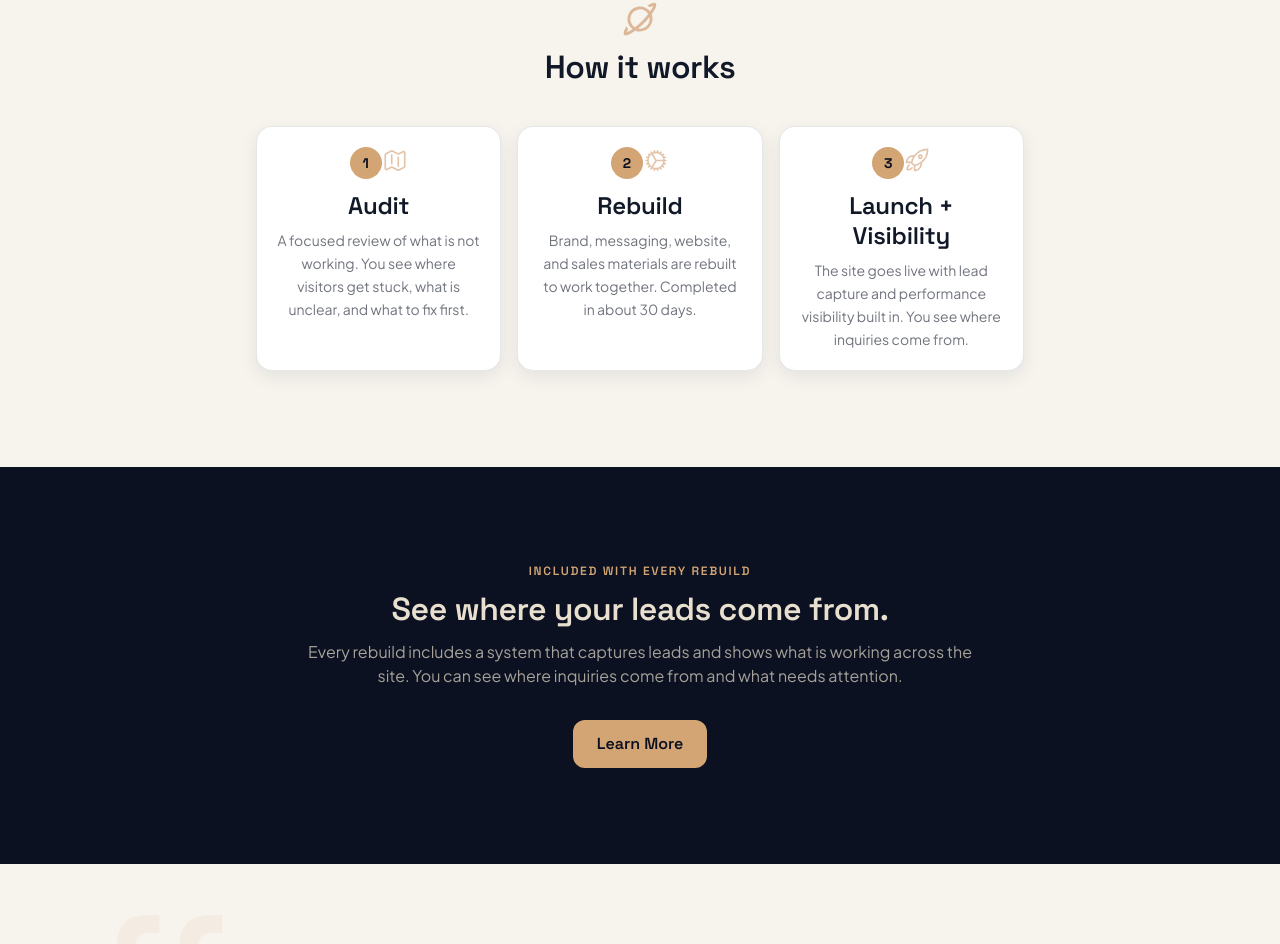
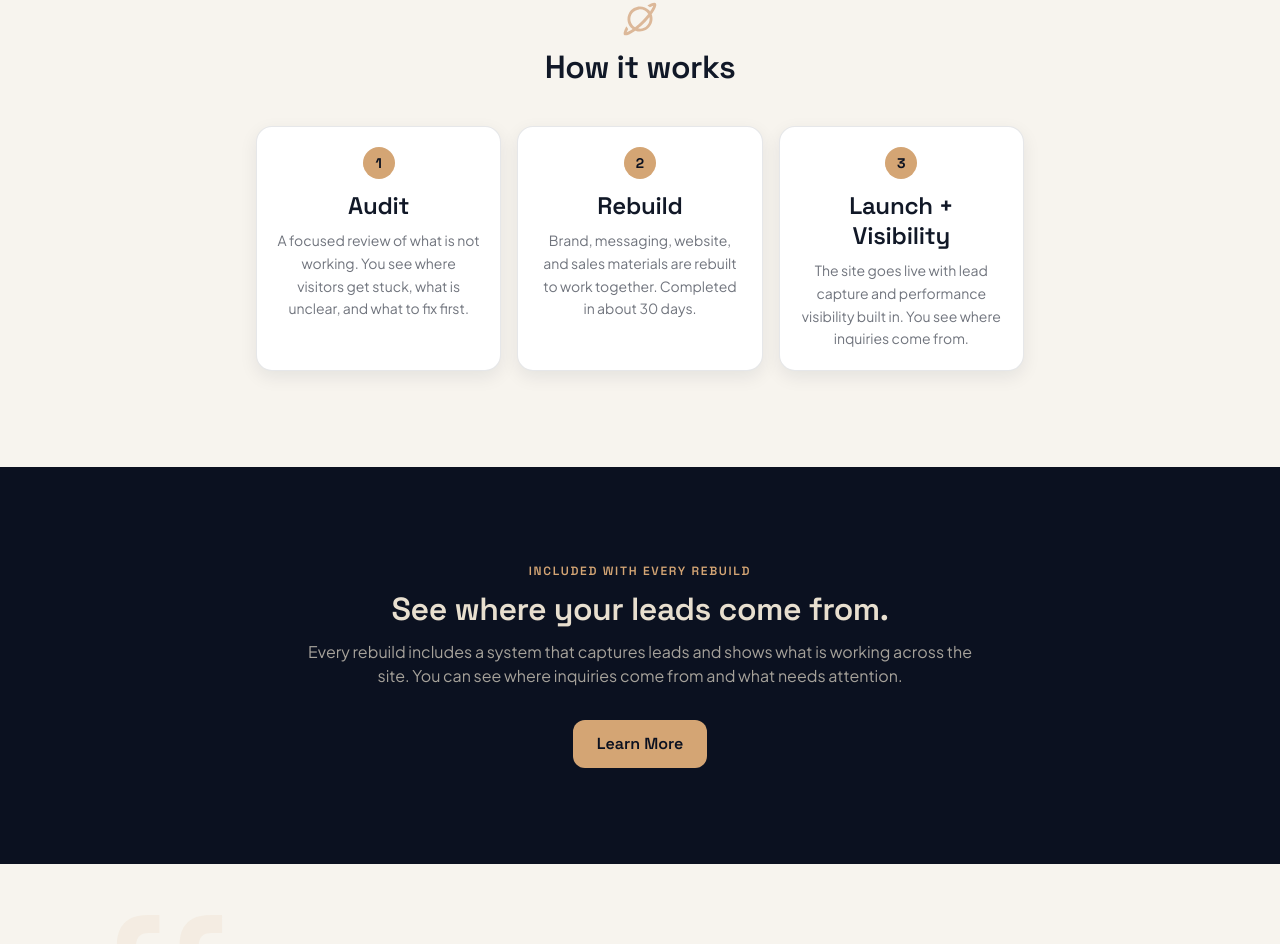
Before and after one commit to jordanknight1992-dotcom/cosmic-reach-creative, a Next.js app: page / in a window 1280 px wide. Shown: the part 1612-2556 px from the top of the page. Built offline with nearby package versions, Linux system fonts and the light colour scheme.

Commit message:
Remove icons from process steps, keep numbered circles only
Co-Authored-By: Claude Opus 4.6 <noreply@anthropic.com>

```diff
--- a/src/app/page.tsx
+++ b/src/app/page.tsx
@@ -162,19 +162,16 @@ export default function HomePage() {
                 step: "1",
                 title: "Audit",
                 description: "A focused review of what is not working. You see where visitors get stuck, what is unclear, and what to fix first.",
-                icon: "map",
               },
               {
                 step: "2",
                 title: "Rebuild",
                 description: "Brand, messaging, website, and sales materials are rebuilt to work together. Completed in about 30 days.",
-                icon: "gears",
               },
               {
                 step: "3",
                 title: "Launch + Visibility",
                 description: "The site goes live with lead capture and performance visibility built in. You see where inquiries come from.",
-                icon: "rocket",
               },
             ].map((item) => (
               <div
@@ -182,7 +179,6 @@ export default function HomePage() {
                 className="rounded-[var(--radius-lg)] border border-navy/10 bg-white p-5 shadow-subtle text-center transition-all duration-[var(--duration-base)] ease-[var(--ease-out)] hover:border-copper/40 hover:shadow-soft"
               >
                 <span className="inline-flex items-center justify-center w-8 h-8 rounded-full bg-copper text-deep-space text-sm font-display font-bold mb-3">{item.step}</span>
-                <Icon name={item.icon} size={26} className="mb-2 opacity-70 mx-auto" />
                 <h3 className="font-display font-semibold text-base mb-2 text-navy">{item.title}</h3>
                 <p className="text-sm text-navy/60 leading-relaxed">{item.description}</p>
               </div>
```
